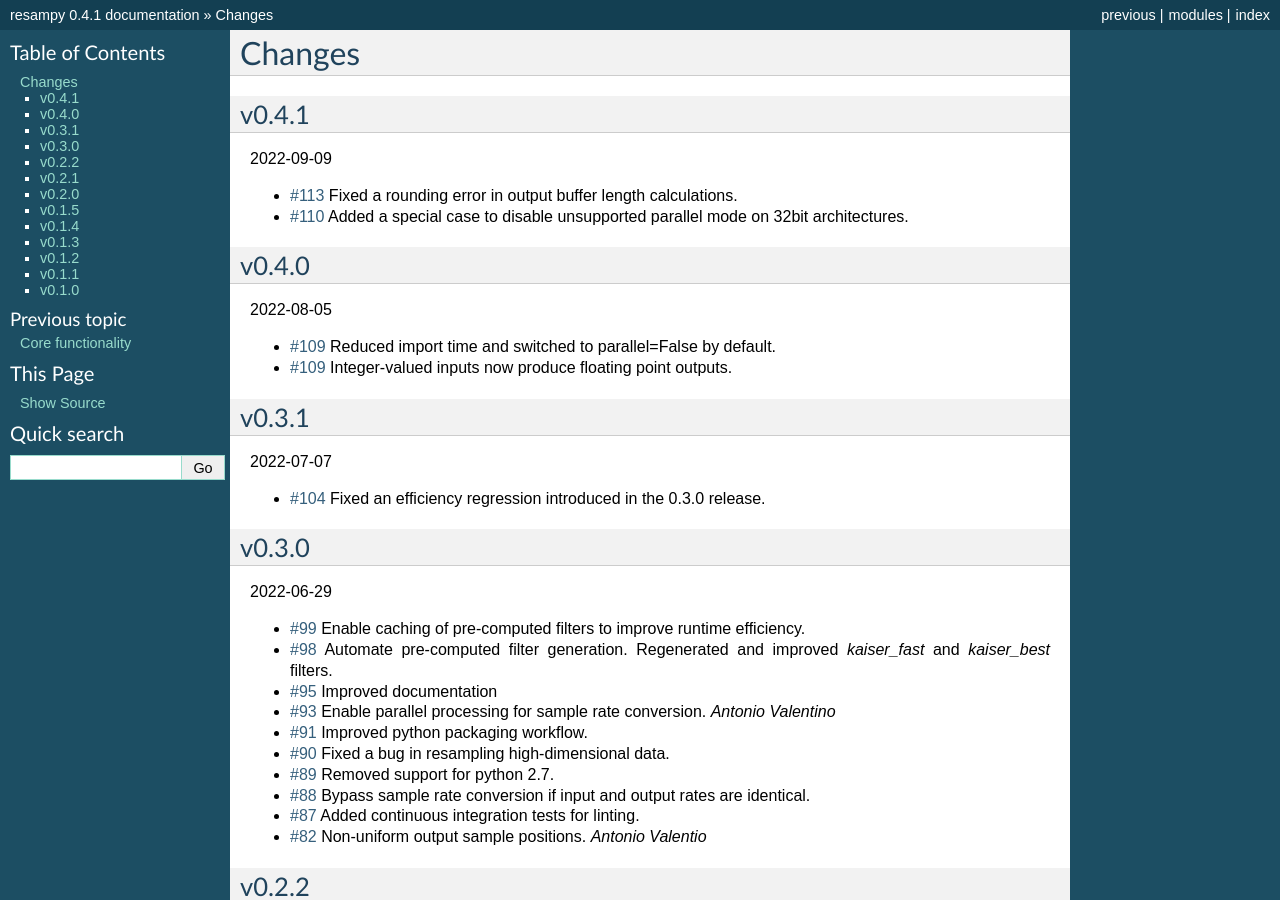
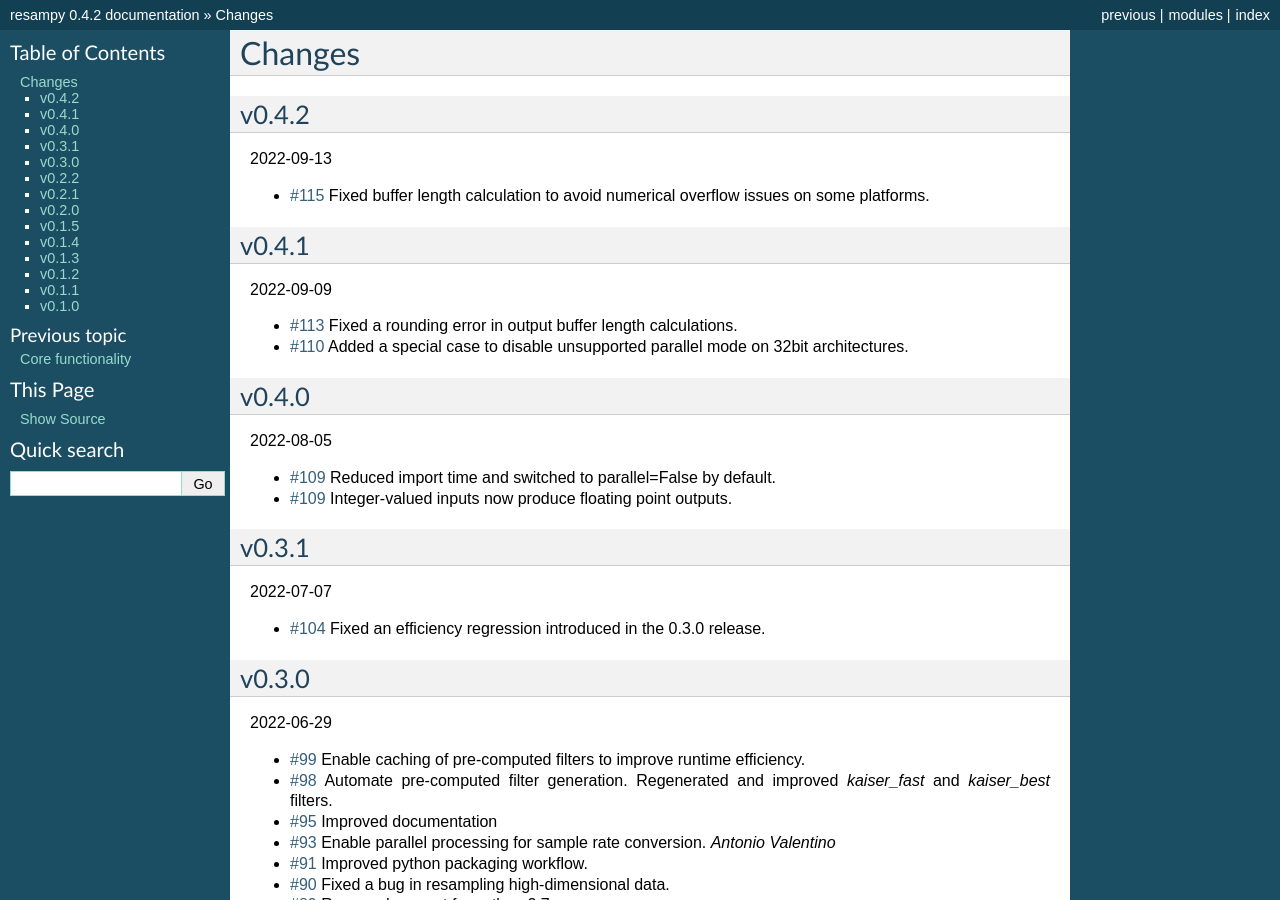
Before and after one commit to bmcfee/resampy, a Sphinx documentation site: the page built from docs/changes.rst, in a window 1280 px wide and 900 px high. Built offline with Sphinx 7.4.7, drawn with Linux system fonts in a browser that asks for light colours; some of the changed text lies outside the part shown.

Commit message:
prepping 0.4.1 release

```diff
--- a/docs/changes.rst
+++ b/docs/changes.rst
@@ -1,5 +1,12 @@
 Changes
 -------
+
+v0.4.2
+~~~~~~
+2022-09-13
+
+- `#115 <https://github.com/bmcfee/resampy/pull/115>`_ Fixed buffer length calculation to avoid
+  numerical overflow issues on some platforms.
 
 v0.4.1
 ~~~~~~
--- a/resampy/version.py
+++ b/resampy/version.py
@@ -3,4 +3,4 @@
 """Version info"""
 
 short_version = '0.4'
-version = '0.4.1'
+version = '0.4.2'
```
